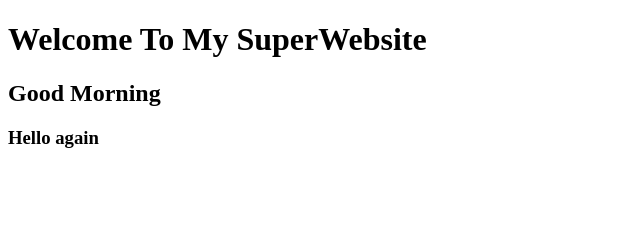
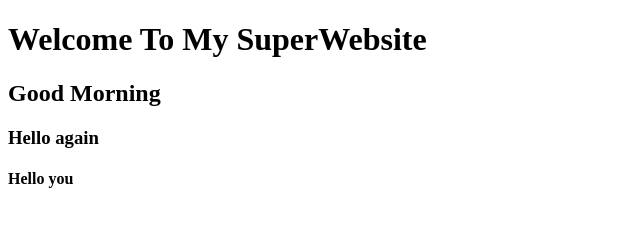
Before and after one commit to EdwardAgyeman/superwebsite, a plain HTML site: page index.html in a window 1280 px wide. Shown: the full height of the page, 0-640 px from the left. Drawn offline with Linux system fonts and the light colour scheme.

Commit message:
Update index.html

```diff
--- a/index.html
+++ b/index.html
@@ -9,5 +9,7 @@
     <h1>Welcome To My SuperWebsite</h1>
     <h2>Good Morning</h2>
     <h3>Hello again</h3>
+    <h4>Hello you</h4>
+
 </body>
 </html>
```
